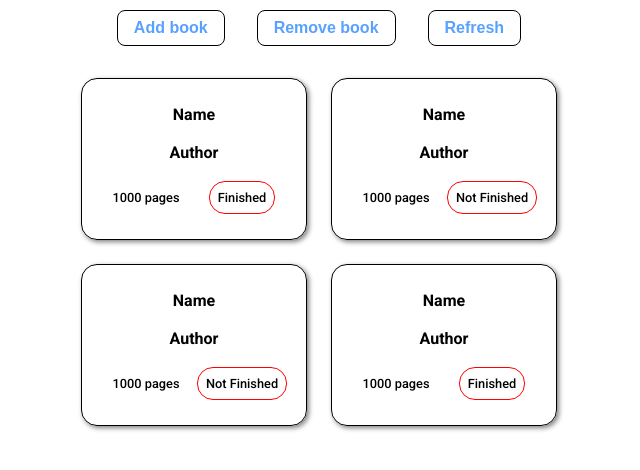
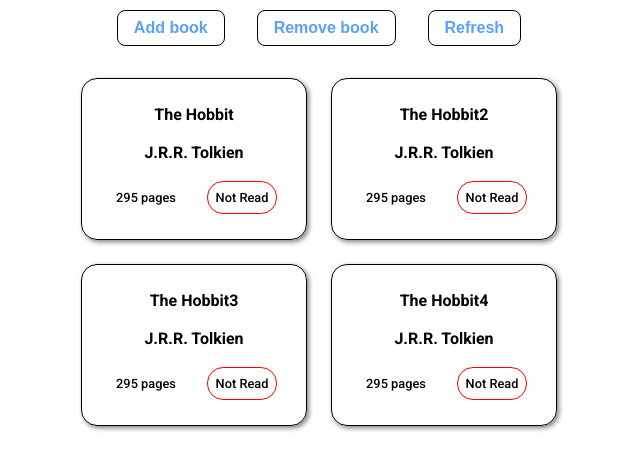
Before and after one commit to katuta772/odin-book-library, a plain HTML site: page index.html in a window 1280 px wide. Shown: the part 150-620 px from the top of the page, without its empty margins (321-961 px from the left). Drawn offline with Linux system fonts and the light colour scheme.

Commit message:
added script to create cards with books

```diff
--- a/index.html
+++ b/index.html
@@ -5,7 +5,7 @@
     <meta name="viewport" content="width=device-width, initial-scale=1.0" />
     <title>Book Library</title>
     <link rel="stylesheet" href="style.css" />
-    <script src="index.js"></script>
+    <script src="index.js" defer></script>
     <link
       href="https://fonts.googleapis.com/css2?family=Roboto:wght@300;500;700&display=swap"
       rel="stylesheet"
@@ -26,30 +26,6 @@
         <button>Refresh</button>
       </div>
       <div class="content">
-        <div class="card">
-            <div id="name">Name</div>
-            <div id="author">Author</div>
-            <div id="pages">1000 pages</div>
-            <div id="status">Finished</div>
-        </div>
-        <div class="card">
-            <div id="name">Name</div>
-            <div id="author">Author</div>
-            <div id="pages">1000 pages</div>
-            <div id="status">Not Finished</div>
-        </div>
-        <div class="card">
-            <div id="name">Name</div>
-            <div id="author">Author</div>
-            <div id="pages">1000 pages</div>
-            <div id="status">Not Finished</div>
-        </div>
-        <div class="card">
-            <div id="name">Name</div>
-            <div id="author">Author</div>
-            <div id="pages">1000 pages</div>
-            <div id="status">Finished</div>
-        </div>
       </div>
       <div class="bookForm"></div>
     </div>
--- a/index.js
+++ b/index.js
@@ -0,0 +1,55 @@
+const myLibrary = [];
+const content = document.querySelector('.content')
+
+
+function Book(name,author,pages,status){
+    this.name = name;
+    this.author = author;
+    this.pages = pages;
+    this.status = status;
+}
+
+function addBookToLibrary(name, author, pages, status){
+    const book = new Book(name,author,pages,status);
+    myLibrary.push(book);
+}
+
+function createCard(book){
+    const card = document.createElement('div');
+    card.classList.add('card');
+
+    const cardName = document.createElement('div');
+    const cardAuthor = document.createElement('div');
+    const cardPages = document.createElement('div');
+    const cardStatus = document.createElement('div');
+
+    cardName.textContent = book.name;
+    cardName.id = 'name';
+    cardAuthor.textContent = book.author;
+    cardAuthor.id = 'author';
+    cardPages.textContent = book.pages + ' pages';
+    cardPages.id = 'pages';
+    cardStatus.textContent = book.status;
+    cardStatus.id = 'status';
+
+    card.appendChild(cardName);
+    card.appendChild(cardAuthor);
+    card.appendChild(cardPages);
+    card.appendChild(cardStatus);
+
+    content.appendChild(card);
+}
+
+function showBooks(array){
+    array.forEach(element => {
+        createCard(element);
+    });
+}
+
+// Test examples
+addBookToLibrary("The Hobbit", "J.R.R. Tolkien",295, 'Not Read');
+addBookToLibrary("The Hobbit2", "J.R.R. Tolkien",295, 'Not Read');
+addBookToLibrary("The Hobbit3", "J.R.R. Tolkien",295, 'Not Read');
+addBookToLibrary("The Hobbit4", "J.R.R. Tolkien",295, 'Not Read');
+
+showBooks(myLibrary);
```
